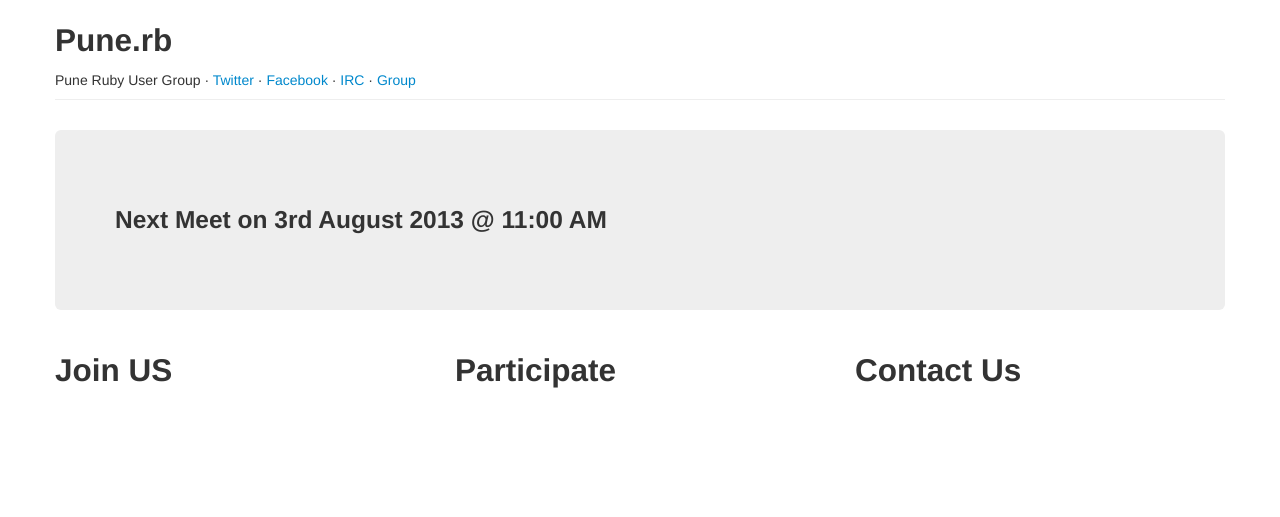
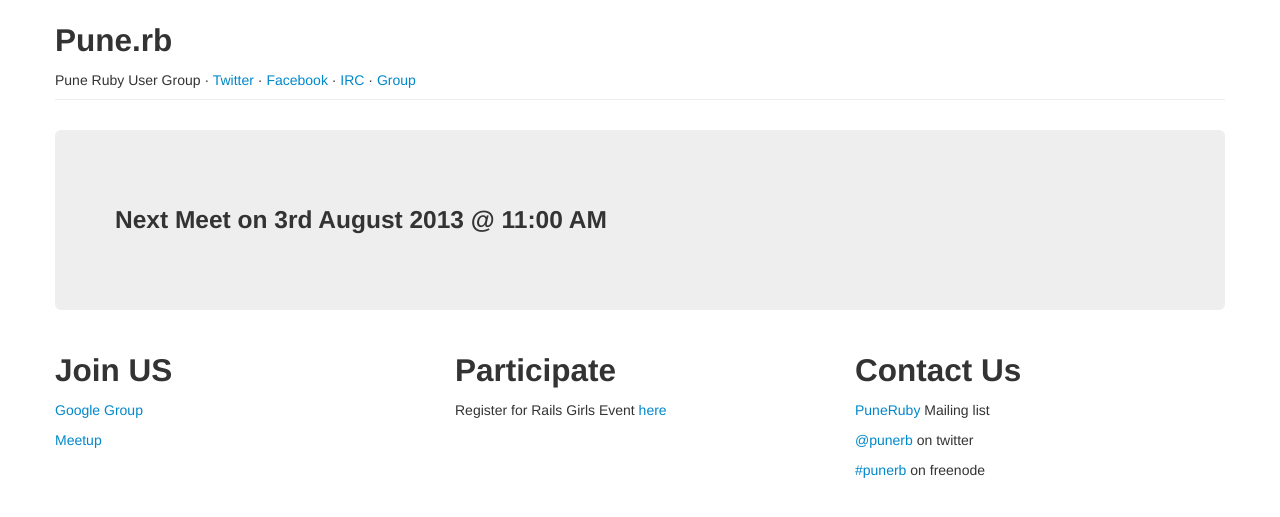
Before and after one commit to punerb/punerb.org, a Jekyll site: the page built from index.html, in a window 1280 px wide. Shown: the top 517 px of the page. Built offline with Jekyll 4.4.1, drawn with Linux system fonts in a browser that asks for light colours.

Commit message:
Updated index page with details

```diff
--- a/index.html
+++ b/index.html
@@ -24,15 +24,18 @@ title: Home
     <div class="row">
       <div class="span4">
         <h2>Join US</h2>
-        <p></p>
+        <p><a href="https://groups.google.com/forum/?hl=en#!forum/puneruby">Google Group</a></p>
+        <p><a href="http://www.meetup.com/PuneRailsMeetup">Meetup</a></p>
       </div>
       <div class="span4">
         <h2>Participate</h2>
-        <p></p>
+        <p>Register for Rails Girls Event <a href="https://docs.google.com/forms/d/1J9QPLYPEieEhzhb4Uy3nIsVZcuMbmWXEuN2M6XIIKpQ/viewform">here</a></p>
       </div>
       <div class="span4">
         <h2>Contact Us</h2>
-        <p></p>
+        <p><a href="mailto:puneruby@googlegroups.com" target="_blank">PuneRuby</a> Mailing list</p>
+        <p><a href="https://twitter.com/punerb" target="_blank"> @punerb </a> on twitter</p>
+        <p><a href="http://webchat.freenode.net/?channels=punerb" target="_blank"> #punerb </a> on freenode</p>
       </div>
     </div>
   </div>
```
